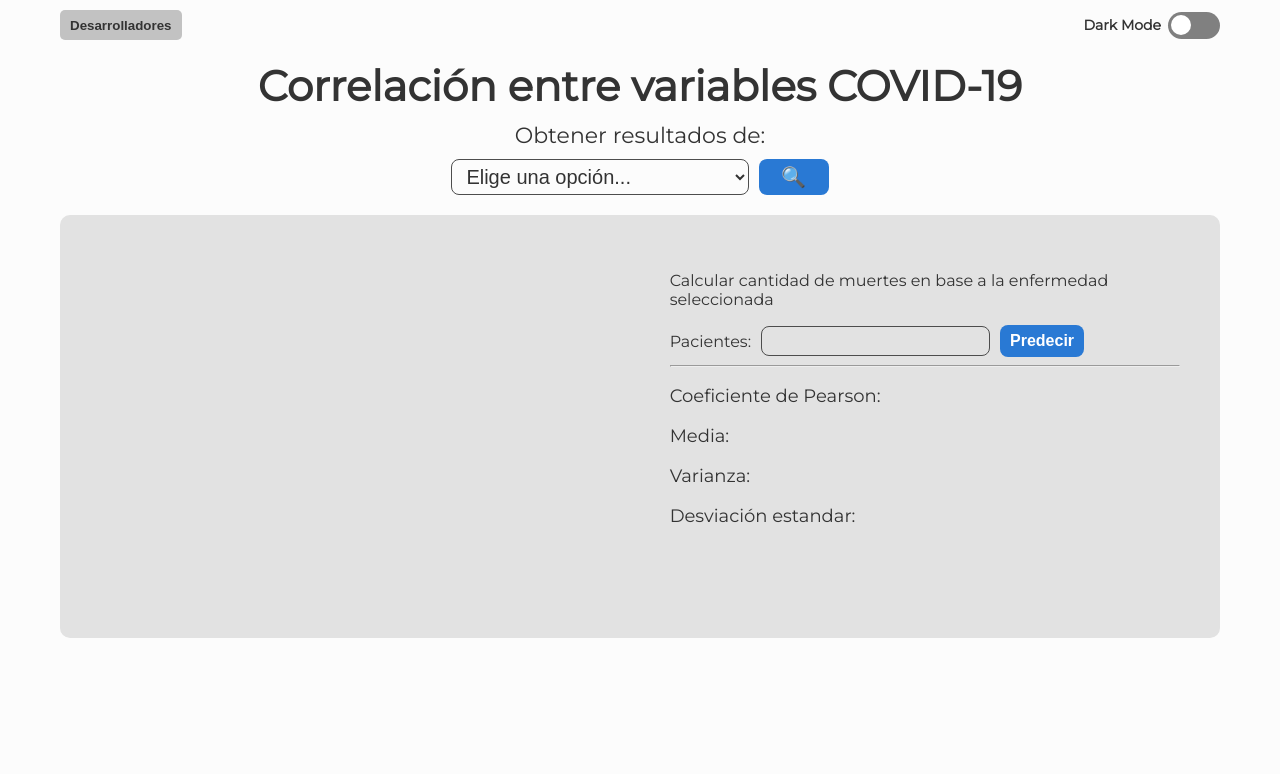
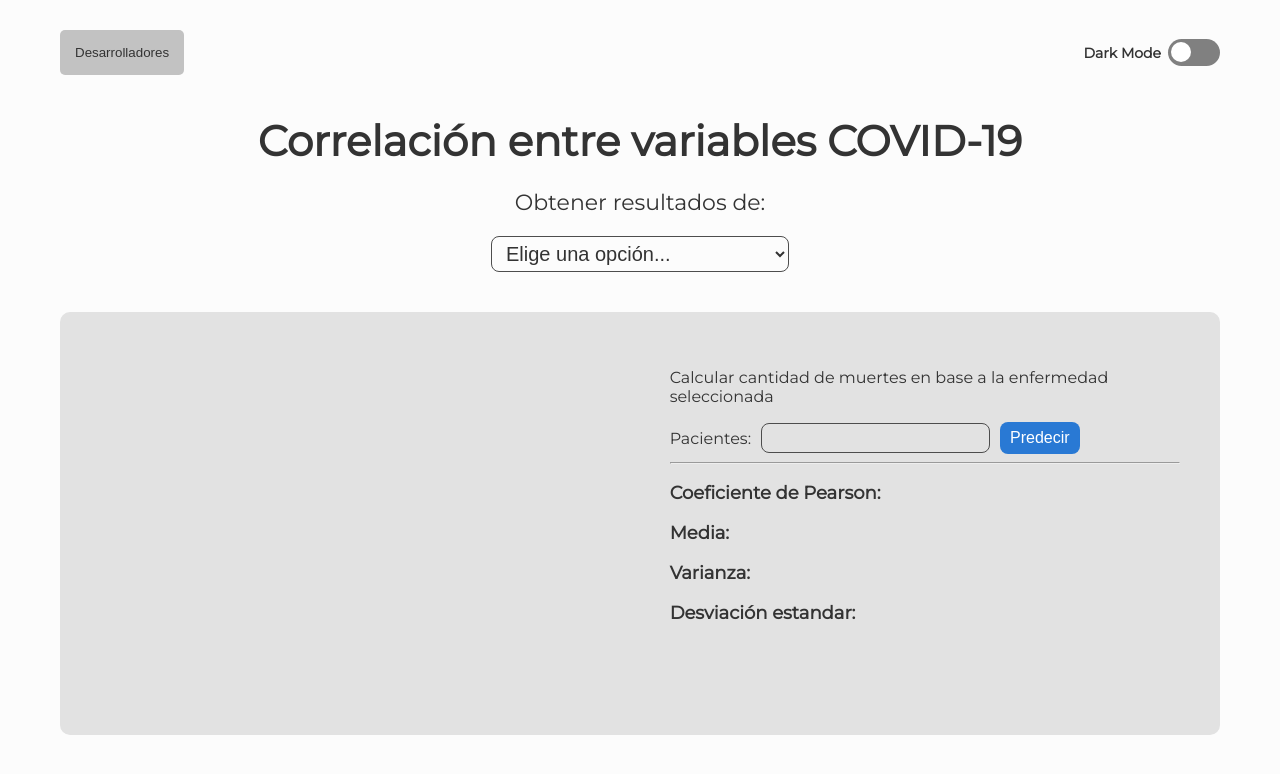
Before and after one commit to Pixele9/CorrelationCOVID, a Flask app: page / in a window 1280 px wide. Shown: the top 774 px of the page. Run offline with Flask 2, Linux system fonts and the light colour scheme; style sheets or scripts are compiled from the project's sources; some libraries are stand-ins or nearby versions.

Commit message:
small style changes

```diff
--- a/static/script.js
+++ b/static/script.js
@@ -95,13 +95,13 @@ illnessSelected.addEventListener("change", async () => {
 })
 
 
-let getResults = document.querySelector("#illness-button")
-getResults.addEventListener("click", () => {
-    console.log("change image...")
-    // set image to selected medical condition
-    let imageArea = document.querySelector("#img-container")
-    imageArea.style.backgroundImage = `url(/static/images/plot_${illnessSelected.value}.png)`
-})
+// let getResults = document.querySelector("#illness-button")
+// getResults.addEventListener("click", () => {
+//     console.log("change image...")
+//     // set image to selected medical condition
+//     let imageArea = document.querySelector("#img-container")
+//     imageArea.style.backgroundImage = `url(/static/images/plot_${illnessSelected.value}.png)`
+// })
 
 let creditButton = document.querySelector("#credits-button")
 creditButton.addEventListener("click", () => {
--- a/static/styles.scss
+++ b/static/styles.scss
@@ -59,17 +59,18 @@ body {
         align-items: center;
     }
         #main>p {
-            margin: 0;
+            margin-top: 12px;
             font-size: 22px;
             margin-bottom: 10px;
             color: var(--color-text);
         }
 
         #illness-select {
+            margin-top: 10px;
             font-size: 20px;
             padding: 5px 10px;
             border-radius: 8px;
-            border: 1.5px rgb(77, 77, 77) solid;
+            border: 1.2px rgb(77, 77, 77) solid;
             color: var(--color-text);
             background-color: var(--main-bg-color);
             outline: none;
@@ -109,7 +110,7 @@ body {
         color: var(--color-text);
         background-color: var(--bg-panel);
         border-radius: 10px;
-        margin-top: 20px;
+        margin-top: 40px;
         margin-bottom: 80px;
     }
 
@@ -143,7 +144,7 @@ body {
                 border-radius: 8px;
                 border: none;
                 color: white;
-                font-weight: bold;
+                // font-weight: bold;
                 background-color: #2979d4;
                 outline: none;
             }
@@ -154,7 +155,13 @@ body {
             }
 
             .medidas-estandar {
+                font-weight: bold;
                 font-size: 18px;
+            }
+
+            .stats-result {
+                color: #498ad4;
+                font-weight: lighter;
             }
 
             #result-container {
@@ -191,6 +198,7 @@ body {
             background-repeat: no-repeat;
             background-size: contain;
             background-position: center;
+            border-radius: 15px;
         }
 
 
@@ -199,18 +207,17 @@ body {
 }
 
 .toggle-container {
+    margin: 20px 0;
     width: 100%;
     padding: 10px 20px;
     display: flex;
     justify-content: space-between;
 }
     #credits-button {
-        padding: 5px 10px;
+        padding: 15px;
         border-radius: 5px;
         border: none;
-        height: 30px;
         background-color: var(--secondary-color);
-        font-weight: bold;
         color: var(--color-text);
     }
         #credits-button:hover {
@@ -288,11 +295,13 @@ html.transition * {
     #prediction-container {
         flex-direction: column;
         justify-content: center;
+        margin-top: 30px;
     }
 
     #img-container {
         width: calc(100% - 20px);
         padding-top: 66.66%;
+        border-radius: 15px;
     }
 
     #data-container {
--- a/templates/index.html
+++ b/templates/index.html
@@ -14,7 +14,7 @@
 			</div>
         </div>
 		<h1>Correlación entre variables COVID-19</h1>
-		<p>Obtener resultados de:</p>
+		<p id="getResults-text">Obtener resultados de:</p>
 		<div class="select-container">
 			<select name="illness-select" id="illness-select">
 				<option disabled selected>Elige una opción...</option>
@@ -30,7 +30,7 @@
 				<option value="epoc">Epoc</option>
 				<option value="embarazo">Embarazo</option>
 			</select>
-			<button id="illness-button">🔍</button>
+			<!-- <button id="illness-button">🔍</button> -->
 		</div>
 		<!-- <form action="{{ url_for("getCorrelation") }}" method="POST"> -->
 			<!-- <input type="submit" value="🔍" id="illness-button"> -->
```
